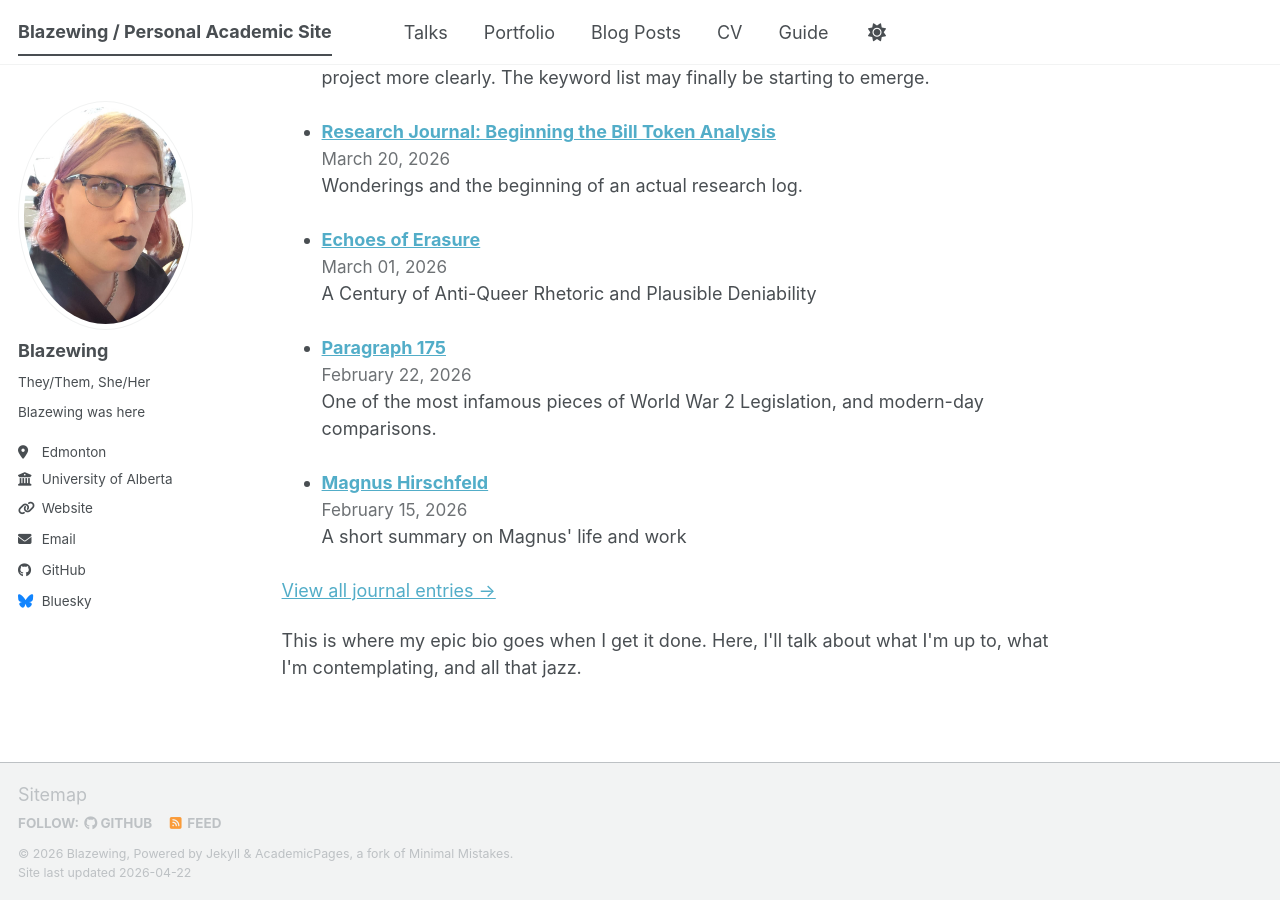
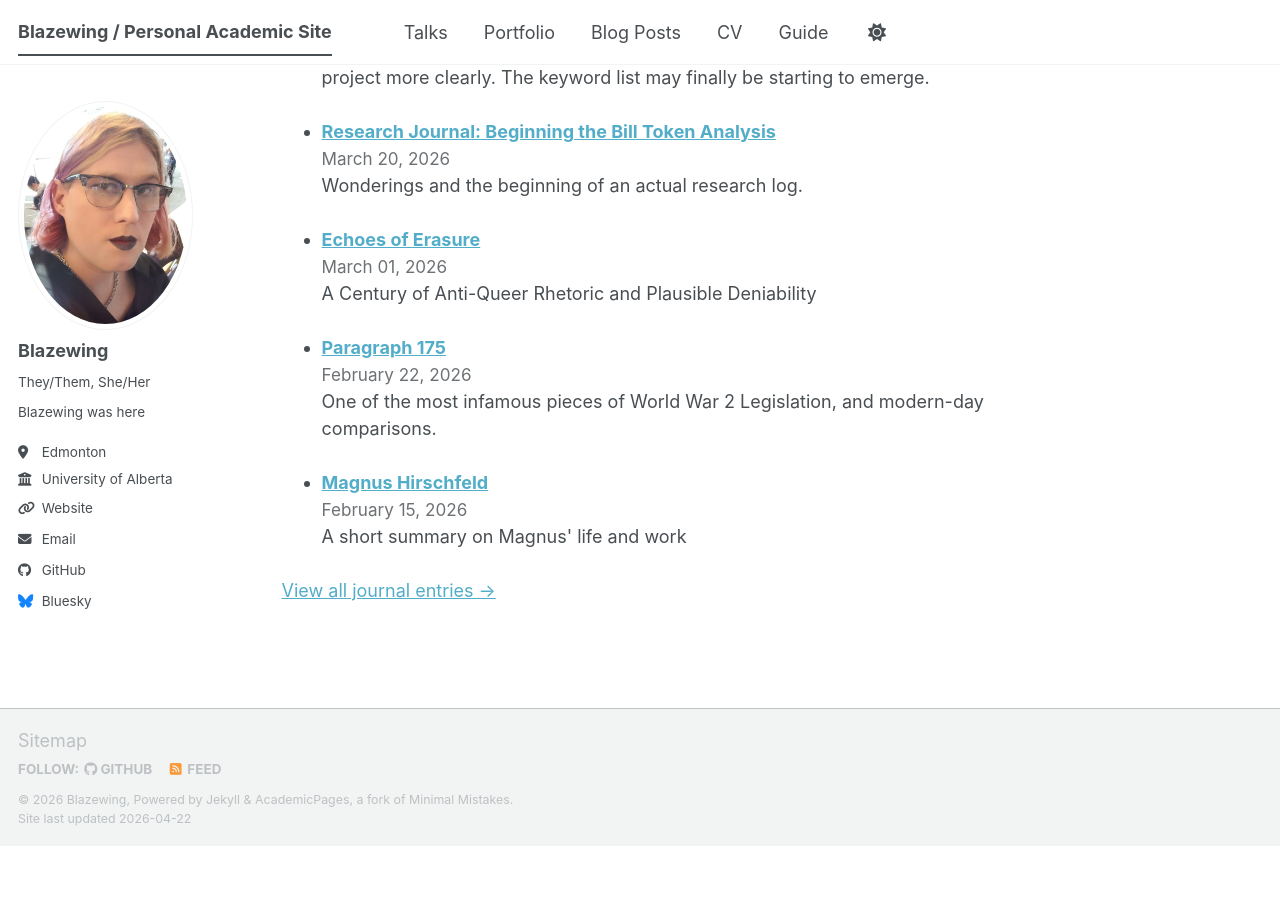
Before and after one commit to Blazewing2010/me, a Jekyll site: the page built from _pages/about.md, in a window 1280 px wide and 900 px high, scrolled down 677 px. Built offline with Jekyll 4.4.1, drawn with Linux system fonts in a browser that asks for light colours; a script bundle is joined from its source files by our own code; library files that are not in the unit come from our copies; after the commit the page ends 1523 px from its top, so only the background shows below that.

Commit message:
Update about.md
Minor tweaks to language and appearance

```diff
--- a/_pages/about.md
+++ b/_pages/about.md
@@ -38,6 +38,3 @@
   <p>
     <a href="https://blazewing2010.github.io//me/research-journal/">View all journal entries →</a>
   </p>
-
-
-This is where my epic bio goes when I get it done. Here, I'll talk about what I'm up to, what I'm contemplating, and all that jazz.
```
